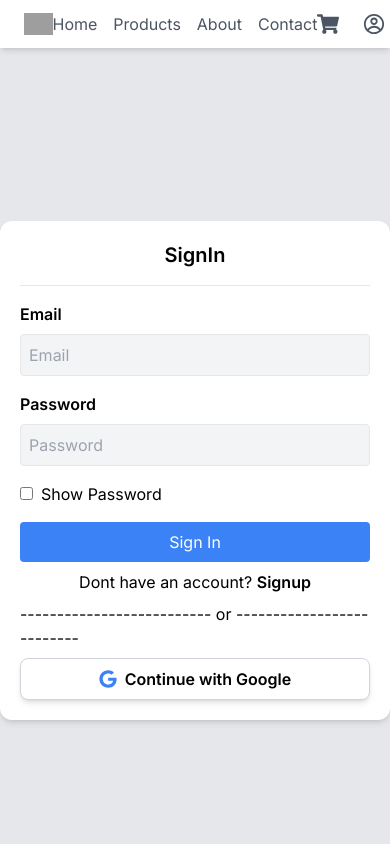
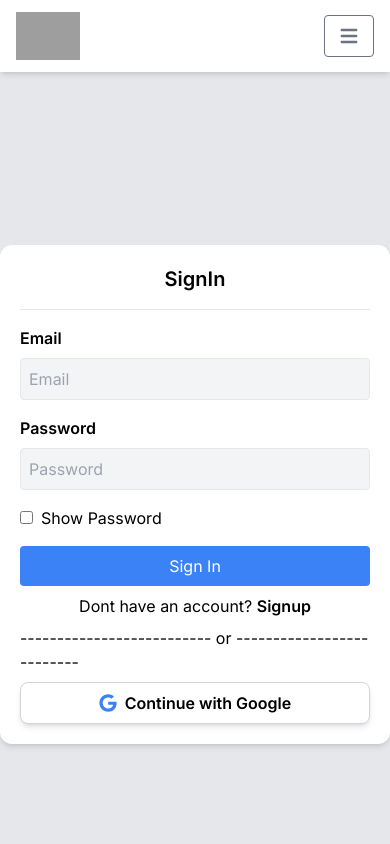
Before and after one commit to HarshMaghnani72/shoewebsite, a Next.js app: page /SignIn in a window 390 px wide. Shown: the top 844 px of the page. Built offline with nearby package versions, Linux system fonts and the light colour scheme; grey boxes are pictures that could not be loaded.

Commit message:
responsive

```diff
--- a/app/SignIn/page.js
+++ b/app/SignIn/page.js
@@ -1,10 +1,9 @@
 "use client";
 import React, { useState } from "react";
-import { FaGoogle, FaShoppingCart } from "react-icons/fa";
-import { CgProfile } from "react-icons/cg";
-import { Header } from "../Header";
+import { FaGoogle} from "react-icons/fa";
 import { Footer } from '../Footer';
 import Link from "next/link";
+import Header2 from "../Header2";
 
 const page = () => {
     const [email, setEmail] = useState("");
@@ -16,51 +15,10 @@ const page = () => {
             alert("Please fill all details!!");
         }
     }
-
-    const logoImage = {
-        name: 'Company Logo',
-        href: '#',
-        imageSrc: 'https://media.istockphoto.com/id/1665714191/vector/shoes-shop.jpg?s=612x612&w=0&k=20&c=bFQXXwYhDyN0SQPgfWy8x_qIpIDRx7ckuojuh2MU1fI=',
-        imageAlt: 'Company logo.',
-    };
-
     return (
         <>
-            <header className="bg-white shadow-md m-auto sticky top-0 z-50">
-                <nav role="navigation" className="container mx-auto px-6 py-3 flex justify-between items-center">
-                    <img
-                        src={logoImage.imageSrc}
-                        alt={logoImage.imageAlt}
-                        className="w-1/12 h-1/2"
-                    />
-                    <div className="flex space-x-4">
-                        <Link href="/" className="text-gray-600 hover:text-gray-800 relative group">
-                            <span>Home</span>
-                            <span className="absolute bottom-0 left-0 w-full h-0.5 bg-gray-800 transform scale-x-0 group-hover:scale-x-100 transition-transform duration-300"></span>
-                        </Link>
-                        <Link href="/ShoeList" className="text-gray-600 hover:text-gray-800 relative group">
-                            <span>Products</span>
-                            <span className="absolute bottom-0 left-0 w-full h-0.5 bg-gray-800 transform scale-x-0 group-hover:scale-x-100 transition-transform duration-300"></span>
-                        </Link>
-                        <Link href="/About" className="text-gray-600 hover:text-gray-800 relative group">
-                            <span>About</span>
-                            <span className="absolute bottom-0 left-0 w-full h-0.5 bg-gray-800 transform scale-x-0 group-hover:scale-x-100 transition-transform duration-300"></span>
-                        </Link>
-                        <Link href="/ContactUs" className="text-gray-600 hover:text-gray-800 relative group">
-                            <span>Contact</span>
-                            <span className="absolute bottom-0 left-0 w-full h-0.5 bg-gray-800 transform scale-x-0 group-hover:scale-x-100 transition-transform duration-300"></span>
-                        </Link>
-                    </div>
-                    <div className='flex flex-row justify-normal mr-5' >
-                        <Link href="/Cart" className='text-gray-600 hover:text-gray-700' >
-                            <FaShoppingCart size={22} className='mr-6' />
-                        </Link>
-                        <Link href="/SignUp" className='text-gray-600 hover:text-gray-700' >
-                            <CgProfile size={22} className='mr-5' />
-                        </Link>
-                    </div>
-                </nav>
-            </header>
+      <div className="min-h-screen bg-gray-100">
+        <Header2/>
             <div className="flex items-center justify-center min-h-screen bg-gray-200">
                 <form className="bg-white max-w-[450px] rounded-xl p-5 shadow-md">
                     <h2 className="text-xl font-semibold text-center mb-4">SignIn</h2>
@@ -114,6 +72,7 @@ const page = () => {
                 </form>
             </div>
             <Footer />
+            </div>
         </>
     );
 }
--- a/app/SignUp/page.js
+++ b/app/SignUp/page.js
@@ -1,10 +1,9 @@
 "use client";
 import React, { useState } from "react";
 import { FaGoogle, FaShoppingCart } from "react-icons/fa";
-import { Header } from "../Header";
 import { Footer } from '../Footer';
-import { CgProfile } from "react-icons/cg";
 import Link from "next/link";
+import Header2 from "../Header2";
 
 const page = () => {
     const [name, setName] = useState("");
@@ -18,50 +17,10 @@ const page = () => {
         }
     }
 
-    const logoImage = {
-        name: 'Company Logo',
-        href: '#',
-        imageSrc: 'https://media.istockphoto.com/id/1665714191/vector/shoes-shop.jpg?s=612x612&w=0&k=20&c=bFQXXwYhDyN0SQPgfWy8x_qIpIDRx7ckuojuh2MU1fI=',
-        imageAlt: 'Company logo.',
-    };
-
     return (
         <>
-            <header className="bg-white shadow-md m-auto sticky top-0 z-50">
-                <nav role="navigation" className="container mx-auto px-6 py-3 flex justify-between items-center">
-                    <img
-                        src={logoImage.imageSrc}
-                        alt={logoImage.imageAlt}
-                        className="w-1/12 h-1/2"
-                    />
-                    <div className="flex space-x-4">
-                        <Link href="/" className="text-gray-600 hover:text-gray-800 relative group">
-                            <span>Home</span>
-                            <span className="absolute bottom-0 left-0 w-full h-0.5 bg-gray-800 transform scale-x-0 group-hover:scale-x-100 transition-transform duration-300"></span>
-                        </Link>
-                        <Link href="/ShoeList" className="text-gray-600 hover:text-gray-800 relative group">
-                            <span>Products</span>
-                            <span className="absolute bottom-0 left-0 w-full h-0.5 bg-gray-800 transform scale-x-0 group-hover:scale-x-100 transition-transform duration-300"></span>
-                        </Link>
-                        <Link href="/About" className="text-gray-600 hover:text-gray-800 relative group">
-                            <span>About</span>
-                            <span className="absolute bottom-0 left-0 w-full h-0.5 bg-gray-800 transform scale-x-0 group-hover:scale-x-100 transition-transform duration-300"></span>
-                        </Link>
-                        <Link href="/ContactUs" className="text-gray-600 hover:text-gray-800 relative group">
-                            <span>Contact</span>
-                            <span className="absolute bottom-0 left-0 w-full h-0.5 bg-gray-800 transform scale-x-0 group-hover:scale-x-100 transition-transform duration-300"></span>
-                        </Link>
-                    </div>
-                    <div className='flex flex-row justify-normal mr-5' >
-                        <Link href="/Cart" className='text-gray-600 hover:text-gray-700' >
-                            <FaShoppingCart size={22} className='mr-6' />
-                        </Link>
-                        <Link href="/SignUp" className='text-gray-600 hover:text-gray-700' >
-                            <CgProfile size={22} className='mr-5' />
-                        </Link>
-                    </div>
-                </nav>
-            </header>
+      <div className="min-h-screen bg-gray-100">
+<Header2/>
             <div className="flex items-center justify-center min-h-screen bg-gray-200">
                 <form className="bg-white max-w-[450px] rounded-xl p-5 shadow-md">
                     <h2 className="text-xl font-semibold text-center mb-4">SignUp</h2>
@@ -123,6 +82,7 @@ const page = () => {
                 </form>
             </div>
             <Footer />
+            </div>
         </>
     );
 }
```
